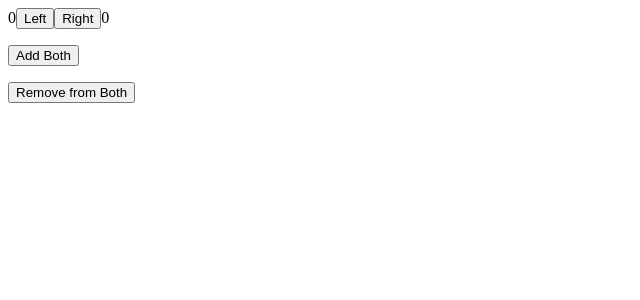
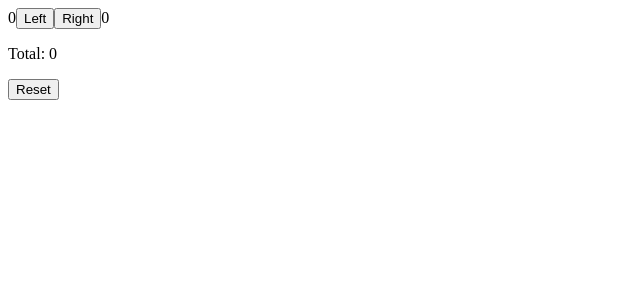
Before and after one commit to redacted24/fullstack-open, a React (Create React App) app in the folder part1/test-app/: page / in a window 1280 px wide. Shown: the top 300 px of the page, without its empty margins (0-640 px from the left). Built offline with nearby package versions, Linux system fonts and the light colour scheme.

Commit message:
Update of State is Asynchronous

```diff
--- a/part1/test-app/src/App.js
+++ b/part1/test-app/src/App.js
@@ -6,25 +6,43 @@ const App = () => {
     right: 0,
   })
 
-  const handleLeftClick = () => {setClicks({...clicks, left: clicks.left + 1})}
+  const [allClicks, setAll] = useState([])
 
-  const handleRightClick = () => {setClicks ({...clicks, right: clicks.right + 1})}
+  const  [total, setTotal] = useState(0)
 
-  const handleTwoClick = () => {setClicks({left: clicks.left + 1, right: clicks.right + 1})}
+  const handleLeftClick = () => {
+    setAll(allClicks.concat('L'))
+    const updatedLeft = clicks.left + 1
+      setClicks({...clicks, left: updatedLeft})
+      setTotal(updatedLeft + clicks.right)
+  }
 
-  const handleRemoveClick = () => {setClicks({left: clicks.left - 1, right: clicks.right - 1})}
+  const handleRightClick = () => {
+    setAll(allClicks.concat('R'))
+    const updatedRight = clicks.right + 1
+      setClicks({...clicks, right: updatedRight})
+      setTotal(updatedRight + clicks.left)
+  }
+
+  const handleReset = () => {
+    setClicks({left: 0, right: 0})
+    setAll([])
+    console.log(allClicks)
+    setTotal(0)
+
+  }
+
 
   return (
     <div>
       {clicks.left}
       <button onClick = {handleLeftClick}>Left</button>
-{/* The Onclick is an event, and handleLeftClick is an event handler. */}
       <button onClick = {handleRightClick}>Right</button>
       {clicks.right}
-      <p></p>
-      <button onClick = {handleTwoClick}>Add Both</button>
-      <p></p>
-      <button onClick = {handleRemoveClick}>Remove from Both</button>
+      <p>{allClicks.join('')}</p>
+      <p>Total: {total}</p>
+      <button onClick = {handleReset}>Reset</button>
+
     </div>
   )
 }
```
